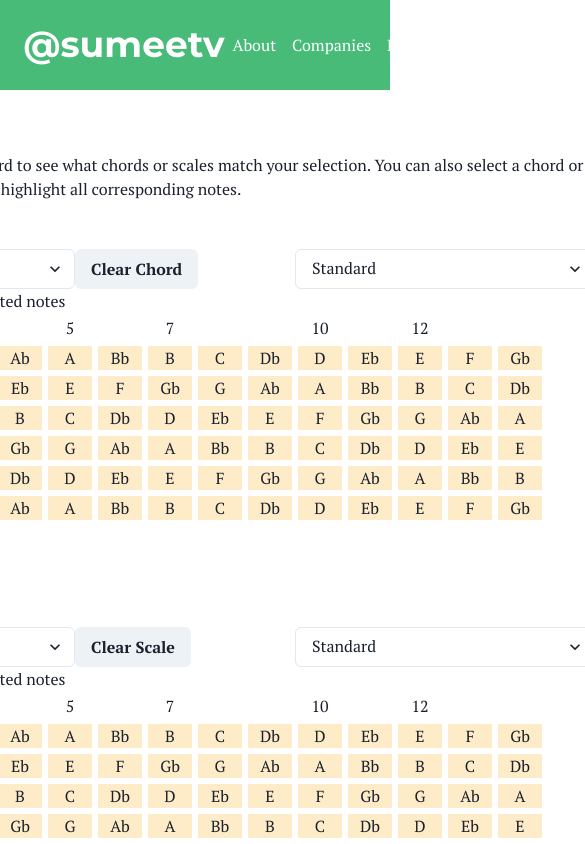
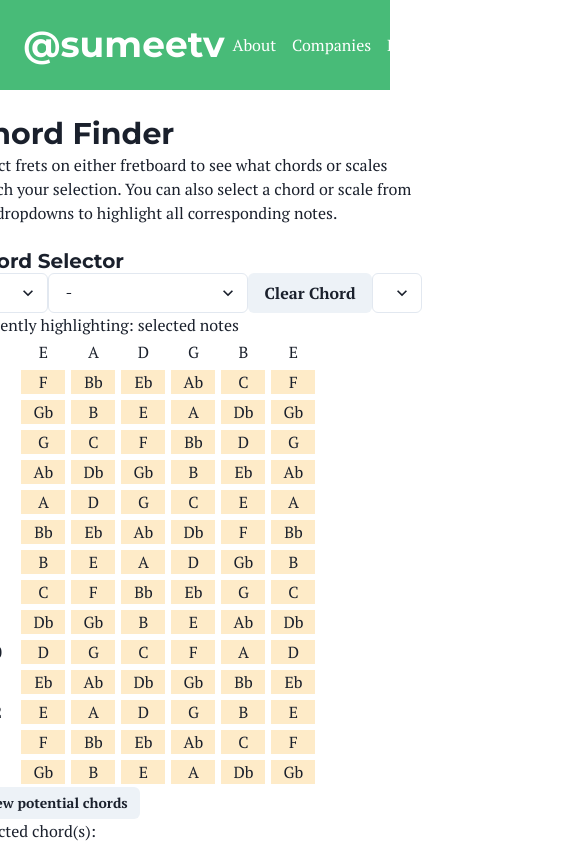
Before and after one commit to sumeetv/chord-finder, a Next.js app: page /projects/chord-finder in a window 390 px wide. Shown: the top 844 px of the page, 585 px wide, since content can reach past the window. Built offline with nearby package versions, Linux system fonts and the light colour scheme.

Commit message:
Add a responsive layouts to fretboards for mobile devices

```diff
--- a/src/app/projects/chord-finder/chord-finder.css
+++ b/src/app/projects/chord-finder/chord-finder.css
@@ -1,4 +1,3 @@
 .guitar-string {
     display: flex;
-    width: 800px;
 }
--- a/src/app/projects/chord-finder/page.tsx
+++ b/src/app/projects/chord-finder/page.tsx
@@ -8,9 +8,14 @@ import ScaleBoard from "@/components/chord-selector/scale-board";
 
 import store from "@/redux/store";
 import "./chord-finder.css";
-import { Heading, Text } from "@chakra-ui/react";
+import { Heading, Text, useBreakpointValue } from "@chakra-ui/react";
 
 const ChordFinderPage = () => {
+    const layout = useBreakpointValue({
+        base: "vertical",
+        md: "horizontal",
+    });
+
     return (
         <Provider store={store}>
             <Heading>Chord Finder</Heading>
@@ -23,12 +28,12 @@ const ChordFinderPage = () => {
             <Heading size="md">
                 Chord Selector
             </Heading>
-            <ChordBoard />
+            <ChordBoard layout={layout} />
             <br />
             <Heading size="md">
                 Scale Selector
             </Heading>
-            <ScaleBoard />
+            <ScaleBoard layout={layout} />
         </Provider>
     );
 };
--- a/src/components/chord-selector/chord-board.js
+++ b/src/components/chord-selector/chord-board.js
@@ -14,7 +14,13 @@ import Fretboard from "./fretboard";
 
 import "./fretboard.css";
 
-const ChordBoard = ({ currentChord, selectedChordNotes, selectChordNote, deselectChordNote }) => {
+const ChordBoard = ({
+    currentChord,
+    selectedChordNotes,
+    selectChordNote,
+    deselectChordNote,
+    layout,
+}) => {
     const defaultTuning = Object.keys(TUNINGS)[0];
     const [currentTuning, setCurrentTuning] = useState(defaultTuning);
     const [isModalOpen, setModalVisibility] = useState(false);
@@ -68,6 +74,7 @@ const ChordBoard = ({ currentChord, selectedChordNotes, selectChordNote, deselec
                 currentTuning={currentTuning}
                 onSelectNote={selectChordNote}
                 onDeselectNote={deselectChordNote}
+                layout={layout}
             />
             <div>
                 <Button onClick={ToggleModal} size="sm">View potential chords</Button>
--- a/src/components/chord-selector/fret-cell.css
+++ b/src/components/chord-selector/fret-cell.css
@@ -2,6 +2,7 @@
     text-align: center;
     width: 44px;
     margin: 3px;
+    height: 24px;
     background-color: var(--chakra-colors-orange-100);
 }
 
@@ -9,12 +10,14 @@
     text-align: center;
     width: 44px;
     margin: 3px;
+    height: 24px;
 }
 
 .fret-cell-highlighted {
     text-align: center;
     width: 44px;
     margin: 3px;
+    height: 24px;
     background-color: var(--chakra-colors-red-100);
 }
 
@@ -22,6 +25,7 @@
     text-align: center;
     width: 44px;
     margin: 3px;
+    height: 24px;
     background-color: var(--chakra-colors-blue-100);
 }
 
@@ -29,4 +33,5 @@
     text-align: center;
     width: 44px;
     margin: 3px;
+    height: 24px;
 }
--- a/src/components/chord-selector/fretboard.css
+++ b/src/components/chord-selector/fretboard.css
@@ -1,10 +1,6 @@
 .fretboard-header {
     display: flex;
     justify-content: space-between;
-}
-
-.fretboard-tuning {
-    width: 300px;
 }
 
 .fretboard-modal {
--- a/src/components/chord-selector/fretboard.js
+++ b/src/components/chord-selector/fretboard.js
@@ -5,11 +5,19 @@ import TUNINGS from "@/lib/chord-finder/tunings";
 
 import FretCell from "@/components/chord-selector/fret-cell";
 import FretCellTypes from "@/components/chord-selector/fret-cell-types";
+import { Box, Flex } from "@chakra-ui/react";
 
 const NUM_FRETS = 15;
 const FRET_MARKERS = [3, 5, 7, 10, 12, 15];
 
-const GuitarString = ({ base_note_idx, num_frets, highlighted_notes, onSelectNote, onDeselectNote }) => {
+const GuitarString = ({
+    base_note_idx,
+    num_frets,
+    highlighted_notes,
+    onSelectNote,
+    onDeselectNote,
+    stringDirection,
+}) => {
     let output = [];
 
     for (let idx = 0; idx < num_frets; idx++) {
@@ -34,14 +42,14 @@ const GuitarString = ({ base_note_idx, num_frets, highlighted_notes, onSelectNot
         );
     }
     return (
-        <div className="guitar-string">
+        <Flex className="guitar-string" direction={stringDirection}>
             {output}
-        </div>
+        </Flex>
     );
 };
 
 // Generate a row of fret cells that display fret markers for reference
-const MarkerRow = () => {
+const MarkerRow = (stringDirection) => {
     let row = [];
     for (let idx = 0; idx < NUM_FRETS; idx++) {
         const visible_note = (FRET_MARKERS.indexOf(idx) === -1) ?
@@ -56,13 +64,33 @@ const MarkerRow = () => {
         )
     }
     return (
-        <div className="guitar-string">
+        <Flex className="guitar-string" direction={stringDirection}>
             {row}
-        </div>
+        </Flex>
     );
 }
 
-const Fretboard = ({ highlightedNotes, currentTuning, onSelectNote, onDeselectNote }) => {
+const Fretboard = ({
+    highlightedNotes,
+    currentTuning,
+    onSelectNote,
+    onDeselectNote,
+    layout,
+}) => {
+    let boardDirection, stringDirection;
+    if (layout === "vertical")
+    {
+        boardDirection = "row";
+        stringDirection = "column";
+    } else if (layout === "horizontal") {
+        boardDirection = "column";
+        stringDirection = "row";
+    } else {
+        console.warn("Invalid layout for fretboard");
+        boardDirection = "column";
+        stringDirection = "row";
+    }
+
     let strings = [];
     const tuning_deltas = TUNINGS[currentTuning];
     for (let idx = tuning_deltas.length - 1; idx >= 0; idx--) {
@@ -74,15 +102,21 @@ const Fretboard = ({ highlightedNotes, currentTuning, onSelectNote, onDeselectNo
                 highlighted_notes={highlightedNotes}
                 onSelectNote={onSelectNote}
                 onDeselectNote={onDeselectNote}
+                stringDirection={stringDirection}
             />
         );
     }
 
+    if (layout === "vertical")
+        strings = strings.reverse();
+
     return (
-        <div>
-            {MarkerRow()}
-            {strings}
-        </div>
+        <Box>
+            <Flex direction={boardDirection}>
+                {MarkerRow(stringDirection)}
+                {strings}
+            </Flex>
+        </Box>
     );
 };
 
--- a/src/components/chord-selector/scale-board.js
+++ b/src/components/chord-selector/scale-board.js
@@ -14,7 +14,13 @@ import Fretboard from "./fretboard";
 
 import "./fretboard.css";
 
-const ScaleBoard = ({ currentScale, selectedScaleNotes, selectScaleNote, deselectScaleNote }) => {
+const ScaleBoard = ({
+    currentScale,
+    selectedScaleNotes,
+    selectScaleNote,
+    deselectScaleNote,
+    layout,
+}) => {
     const defaultTuning = Object.keys(TUNINGS)[0];
     const [currentTuning, setCurrentTuning] = useState(defaultTuning);
     const [isModalOpen, setModalVisibility] = useState(false);
@@ -68,6 +74,7 @@ const ScaleBoard = ({ currentScale, selectedScaleNotes, selectScaleNote, deselec
                 currentTuning={currentTuning}
                 onSelectNote={selectScaleNote}
                 onDeselectNote={deselectScaleNote}
+                layout={layout}
             />
             <div>
                 <Button onClick={ToggleModal} size="sm">View potential scales</Button>
--- a/src/lib/chord-finder/tunings.js
+++ b/src/lib/chord-finder/tunings.js
@@ -1,5 +1,5 @@
 const TUNINGS = {
-    'Standard': ['E', 'A', 'D', 'G', 'B', 'E'],
+    'Standard Tuning': ['E', 'A', 'D', 'G', 'B', 'E'],
     'Drop D': ['D', 'A', 'D', 'G', 'B', 'E'],
     'DADGAD': ['D', 'A', 'D', 'G', 'A', 'D'],
     'Double Drop D': ['D', 'A', 'D', 'G', 'B', 'D'],
```
